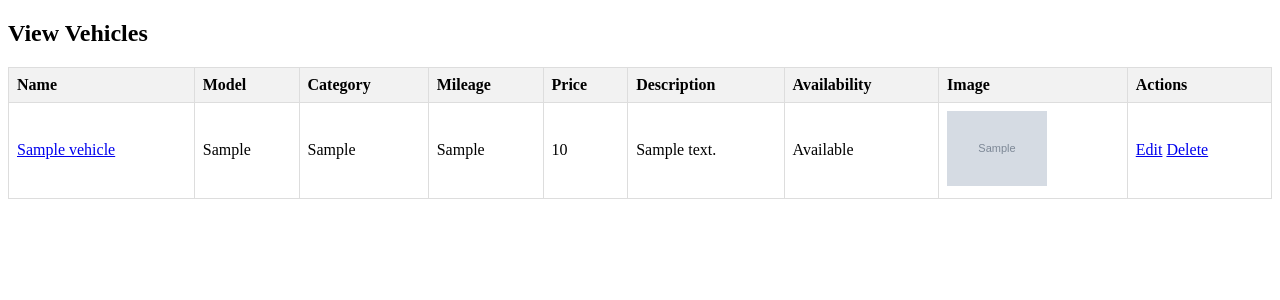
After one commit to reshav69/VRS, a PHP site: page /admin/admin-viewVehicles.php in a window 1280 px wide. The commit adds this page. Shown: the top 300 px of the page. Run offline with PHP 8.4, Linux system fonts and the light colour scheme; the visitor is signed in with stand-in values (Sample User, id 1); tables that the repository leaves empty or names only in its code hold one stand-in row (values such as "Sample post"); grey boxes marked "Sample" are stand-in pictures.

Commit message:
fixed comma semicolon errors

```diff
--- a/admin/admin-login.php
+++ b/admin/admin-login.php
@@ -69,6 +69,7 @@ if ($_SERVER["REQUEST_METHOD"] == "POST") {
 
             mysqli_stmt_close($stmt);
         }
+    }
 
 }
 
--- /dev/null
+++ b/admin/admin-viewVehicles.php
@@ -0,0 +1,78 @@
+<?php
+//check session
+session_start();
+
+// Check if admin is not logged in
+if (!isset($_SESSION["admin_logged_in"]) && $_SESSION["admin_logged_in"] !== true) {
+    header("location: admin-login.php");
+    exit();
+}
+
+//include navbar
+
+include '../connection.php';
+
+//select query order by category
+$sql = "SELECT * FROM Vehicles ORDER BY category";
+$result = mysqli_query($conn, $sql);
+
+?>
+
+<!DOCTYPE html>
+<html lang="en">
+<head>
+    <meta charset="UTF-8">
+    <meta name="viewport" content="width=device-width, initial-scale=1.0">
+    <title>View Vehicles</title>
+    <style>
+        table {
+            border-collapse: collapse;
+            width: 100%;
+        }
+
+        th, td {
+            border: 1px solid #ddd;
+            padding: 8px;
+            text-align: left;
+        }
+
+        th {
+            background-color: #f2f2f2;
+        }
+    </style>
+</head>
+<body>
+    <h2>View Vehicles</h2>
+    <table>
+        <tr>
+            <th>Name</th>
+            <th>Model</th>
+            <th>Category</th>
+            <th>Mileage</th>
+            <th>Price</th>
+            <th>Description</th>
+            <th>Availability</th>
+            <th>Image</th>
+            <th>Actions</th>
+        </tr>
+        <?php while ($row = mysqli_fetch_assoc($result)) : ?>
+            <tr>
+                <td><a href="admin-vehicle.php?id=<?php echo $row['vehicle_id']; ?>"><?php echo $row['name']; ?></a></td>
+                <td><?php echo $row['model']; ?></td>
+                <td><?php echo $row['category']; ?></td>
+                <td><?php echo $row['mileage']; ?></td>
+                <td><?php echo $row['price']; ?></td>
+                <td><?php echo $row['description']; ?></td>
+                <td><?php echo $row['availability'] ? 'Available' : 'Not Available'; ?></td>
+                <td><img src="../vehicleImages/<?php echo $row['image_filename']; ?>" alt="Vehicle Image" style="max-width: 100px;"></td>
+                <td>
+                    <!-- Edit button -->
+                    <a href="admin-editVehicles.php?id=<?php echo $row['vehicle_id']; ?>">Edit</a>
+                    <!-- Delete button -->
+                    <a href="admin-deleteVehicles.php?id=<?php echo $row['vehicle_id']; ?>" onclick="return confirm('Are you sure you want to delete this vehicle?');">Delete</a>
+                </td>
+            </tr>
+        <?php endwhile; ?>
+    </table>
+</body>
+</html>
--- a/connection.php
+++ b/connection.php
@@ -2,7 +2,7 @@
     $dbhost = "127.0.0.1";
     $dbuser = "root";
     $dbpass = "";
-    $db = "db_vr";
+    $dbname = "db_vr";
     $conn = mysqli_connect($dbhost, $dbuser, $dbpass,$dbname) or die("Connect failed: %s\n". $conn -> error);
 
 
```
Also changed, not shown: admin/admin-addVehicles.php (+37 -5 lines), vehicleImages/1925_Ford_Model_T_touring.jpg (added), vehicleImages/65f3191f05dfc_1925_Ford_Model_T_touring.jpg (added).
